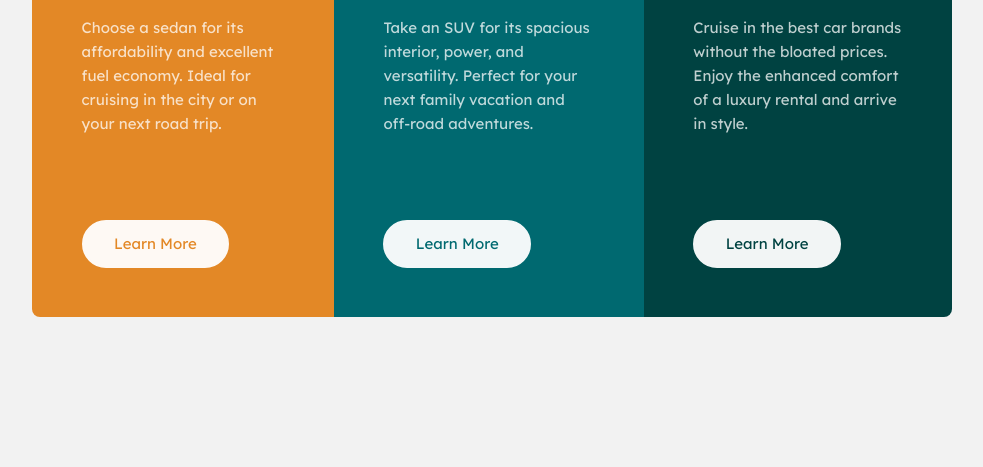
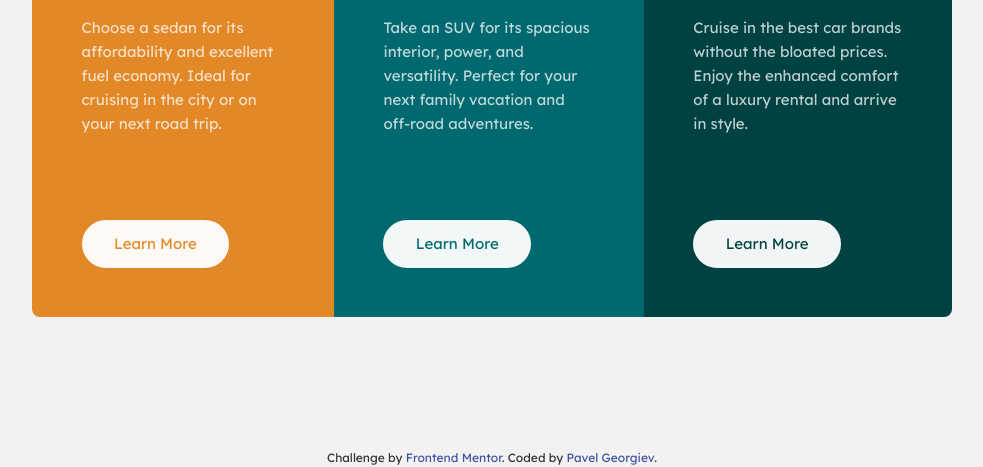
Before and after one commit to iPavelGeorgiev/3-column-preview-card-component, a website: page src/index.html in a window 1280 px wide. Shown: the part 333-800 px from the top of the page, without its empty margins (148-1131 px from the left). Drawn offline with Linux system fonts and the light colour scheme.

Commit message:
Add attribution component

```diff
--- a/src/index.html
+++ b/src/index.html
@@ -41,5 +41,10 @@
       </div>
     </section>
   </main>
+  <footer class="attribution">
+    Challenge by <a href="https://www.frontendmentor.io/challenges/3column-preview-card-component-pH92eAR2-"
+      target="_blank">Frontend Mentor</a>.
+    Coded by <a href="https://github.com/iPavelGeorgiev">Pavel Georgiev</a>.
+  </footer>
 </body>
 </html>
--- /dev/null
+++ b/src/scss/components/_attribution.scss
@@ -0,0 +1,13 @@
+.attribution {
+  position: absolute;
+  left: 0;
+  right: 0;
+  bottom: 0;
+  text-align: center;
+  font-size: 12px;
+  color: #333;
+
+  a {
+    color: #3e52a3;
+  }
+}
--- a/src/scss/main.scss
+++ b/src/scss/main.scss
@@ -3,3 +3,4 @@
 @use "./base/shared";
 @use "./components/buttons";
 @use "./components/card";
+@use "./components/attribution";
```
Also changed, not shown: src/css/main.css.
